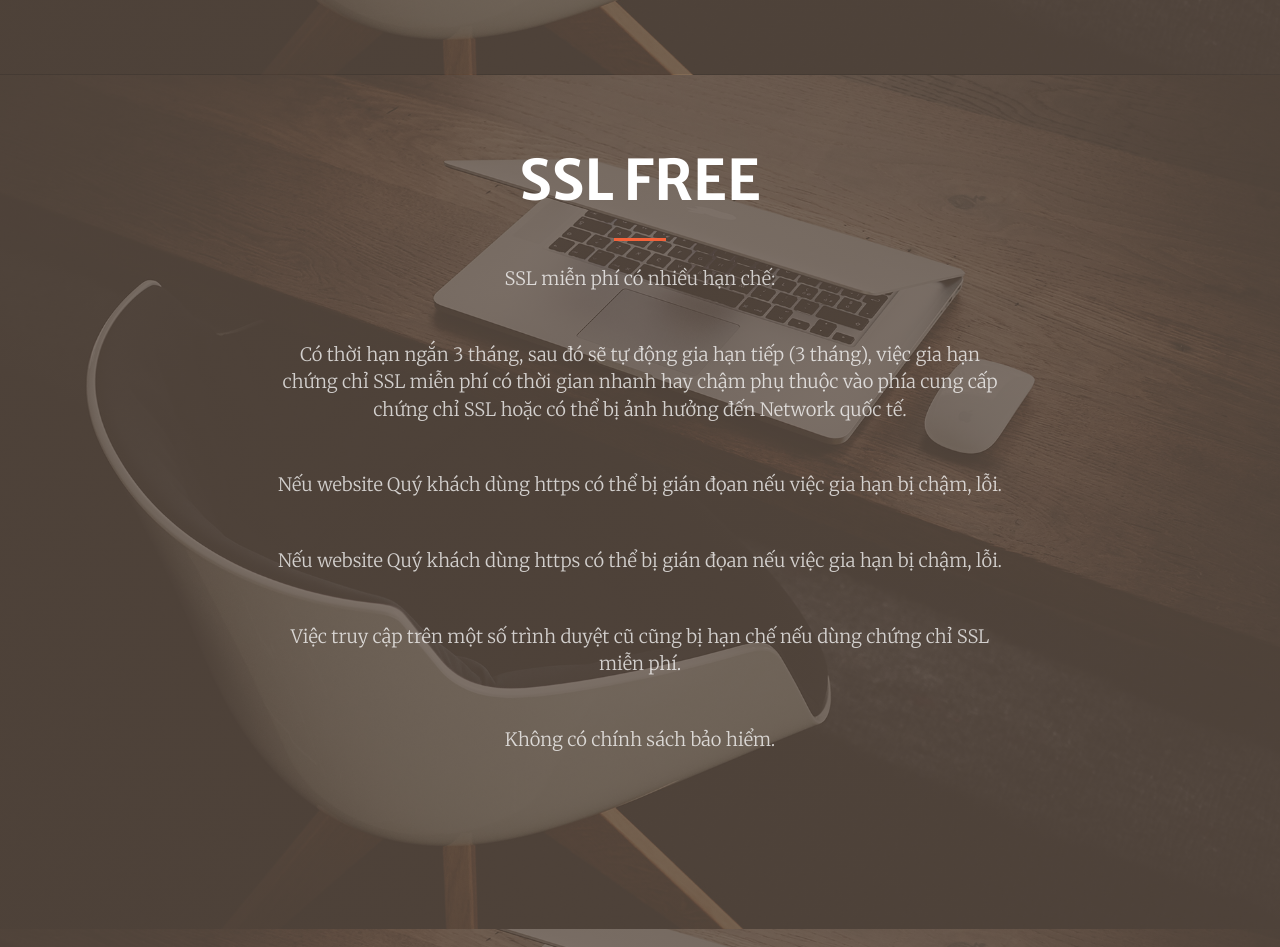
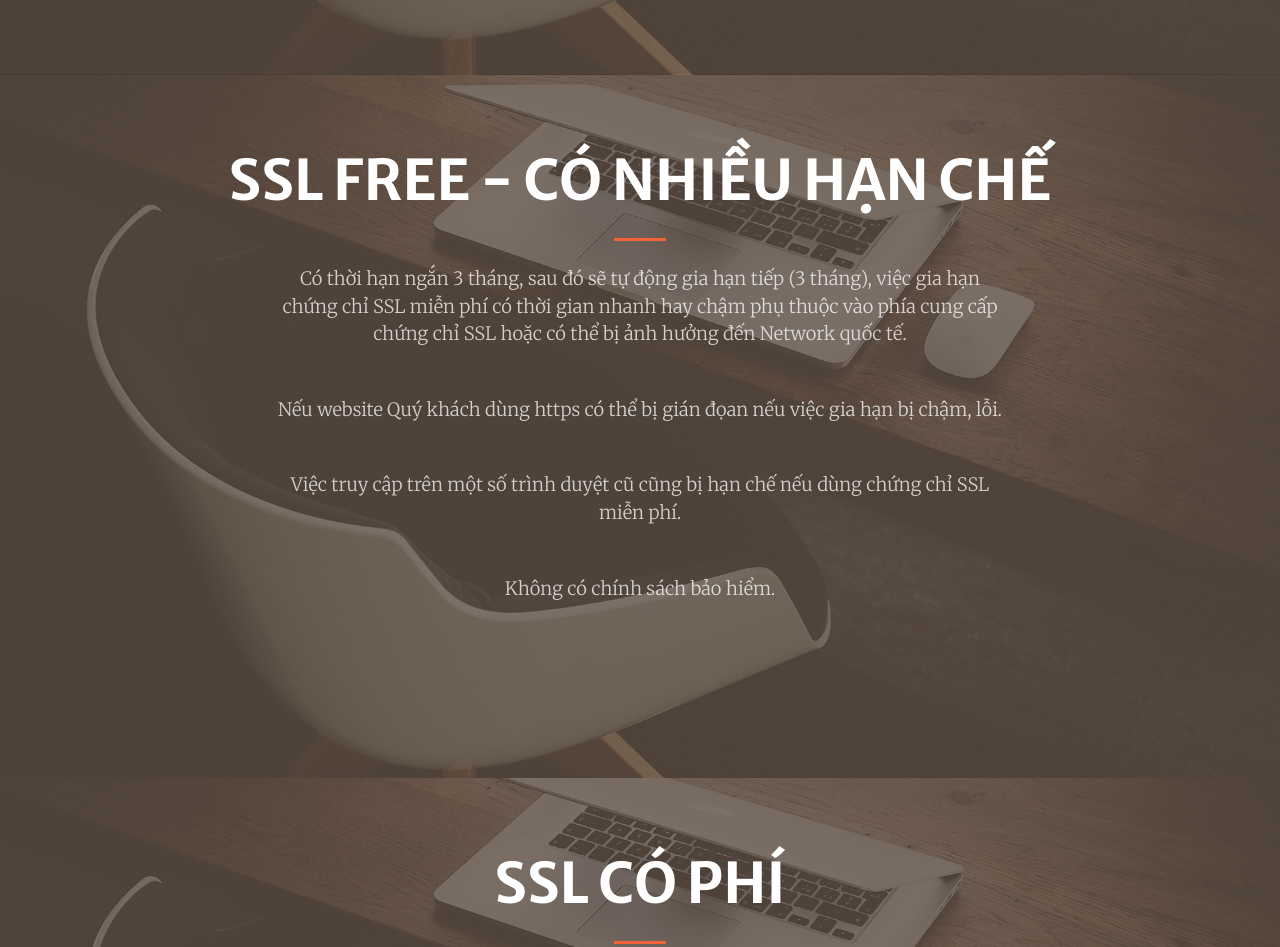
Before and after one commit to dangphampa/linux, a website with bundled scripts: page index.html in a window 1280 px wide. Shown: the part 8342-9289 px from the top of the page. Built offline with nearby package versions, Linux system fonts and the light colour scheme; files whose address does not match are found by name.

Commit message:
Update index.html

```diff
--- a/index.html
+++ b/index.html
@@ -255,13 +255,11 @@
     <div class="container h-100">
       <div class="row h-100 align-items-center justify-content-center text-center">
         <div class="col-lg-10 align-self-end">
-          <h1 class="text-uppercase text-white font-weight-bold">SSL Free</h1>
+          <h1 class="text-uppercase text-white font-weight-bold">SSL Free - có nhiều hạn chế</h1>
           <hr class="divider my-4">
         </div>
         <div class="col-lg-8 align-self-baseline">
-          <p class="text-white-75 font-weight-light mb-5">SSL miễn phí có nhiều hạn chế:</p>
           <p class="text-white-75 font-weight-light mb-5">Có thời hạn ngắn 3 tháng, sau đó sẽ tự động gia hạn tiếp (3 tháng), việc gia hạn chứng chỉ SSL miễn phí có thời gian nhanh hay chậm phụ thuộc vào phía cung cấp chứng chỉ SSL hoặc có thể bị ảnh hưởng đến Network quốc tế. </p>
-          <p class="text-white-75 font-weight-light mb-5">Nếu website Quý khách dùng https có thể bị gián đọan nếu việc gia hạn bị chậm, lỗi.</p>
           <p class="text-white-75 font-weight-light mb-5">Nếu website Quý khách dùng https có thể bị gián đọan nếu việc gia hạn bị chậm, lỗi.</p>
           <p class="text-white-75 font-weight-light mb-5">Việc truy cập trên một số trình duyệt cũ cũng bị hạn chế nếu dùng chứng chỉ SSL miễn phí.</p>
           <p class="text-white-75 font-weight-light mb-5">Không có chính sách bảo hiểm.</p>
```
